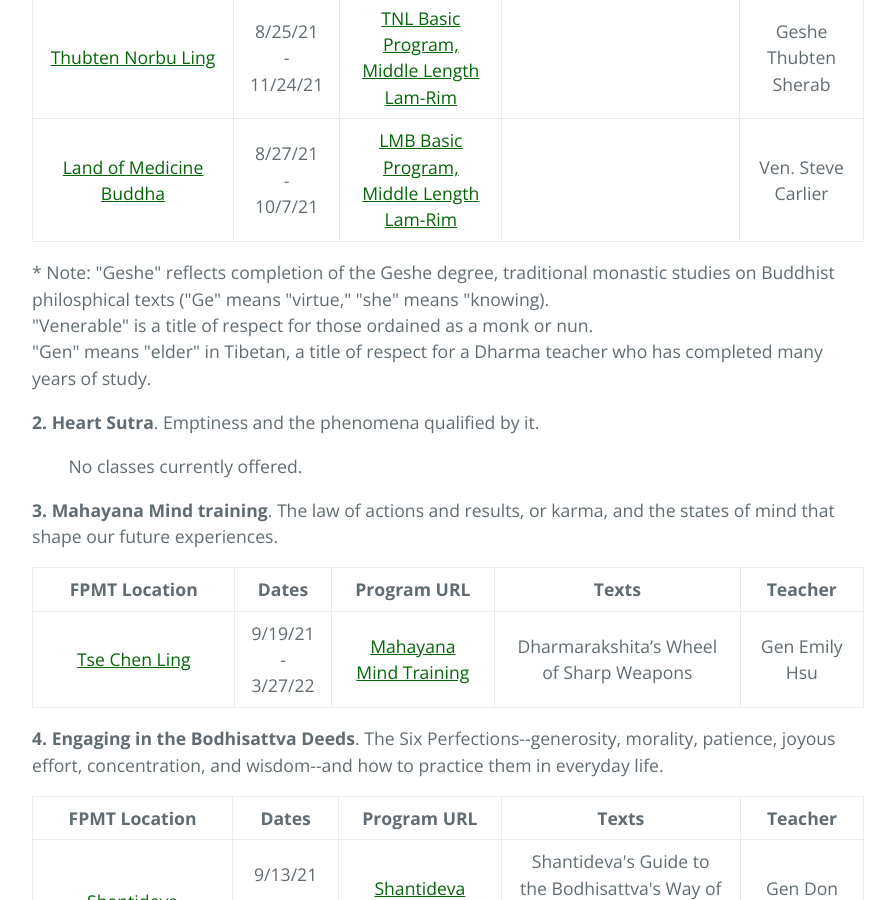
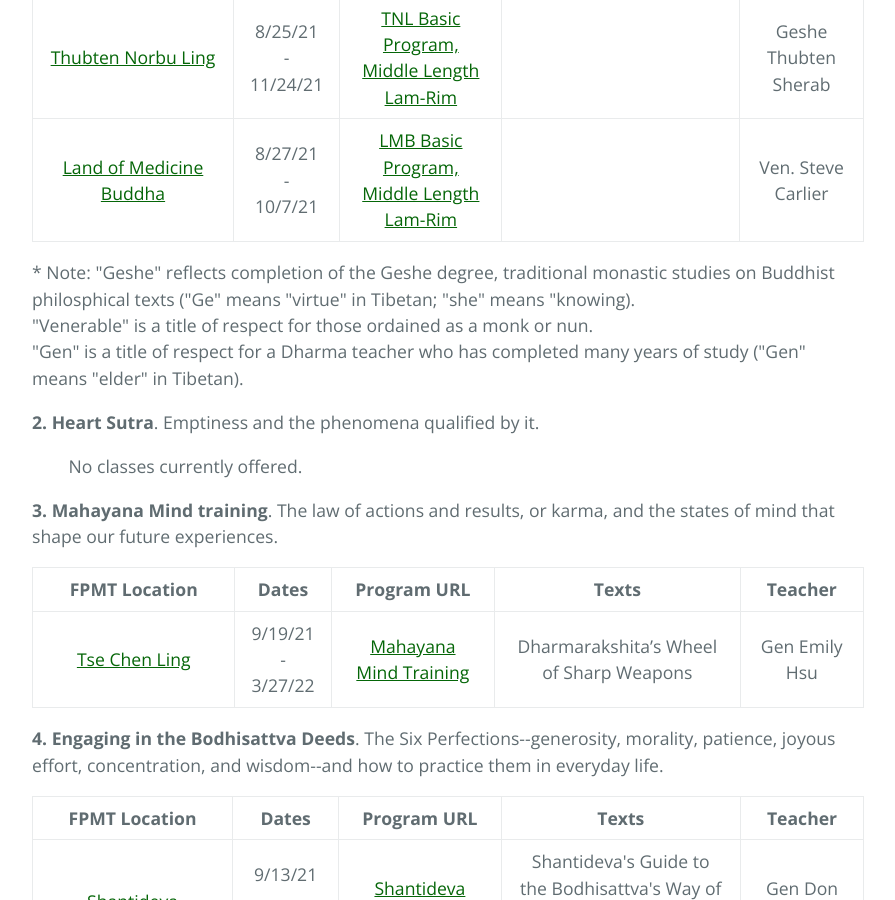
Before and after one commit to lgeorge/lgeorge.github.io, a Jekyll site: the page built from fpmt-na/index.html, in a window 1280 px wide and 900 px high, scrolled down 826 px. Shown: the whole window, without its empty margins (192-1087 px from the left). Built offline with Jekyll 4.4.1, drawn with Linux system fonts in a browser that asks for light colours.

Commit message:
Update index.html

```diff
--- a/fpmt-na/index.html
+++ b/fpmt-na/index.html
@@ -50,9 +50,9 @@
           </tr>
     		</tbody>
     	</table>
-    <p>* Note: "Geshe" reflects completion of the Geshe degree, traditional monastic studies on Buddhist philosphical texts ("Ge" means "virtue," "she" means "knowing).</br>
-  "Venerable" is a title of respect for those ordained as a monk or nun. </br>
-      "Gen" means "elder" in Tibetan, a title of respect for a Dharma teacher who has completed many years of study.</p>
+    <p>* Note: "Geshe" reflects completion of the Geshe degree, traditional monastic studies on Buddhist philosphical texts ("Ge" means "virtue" in Tibetan; "she" means "knowing).</br>
+      "Venerable" is a title of respect for those ordained as a monk or nun.</br>
+      "Gen" is a title of respect for a Dharma teacher who has completed many years of study ("Gen" means "elder" in Tibetan).</p>
 
     <p><strong>2. Heart Sutra</strong>. Emptiness and the phenomena qualified by it.</p>
 
```
